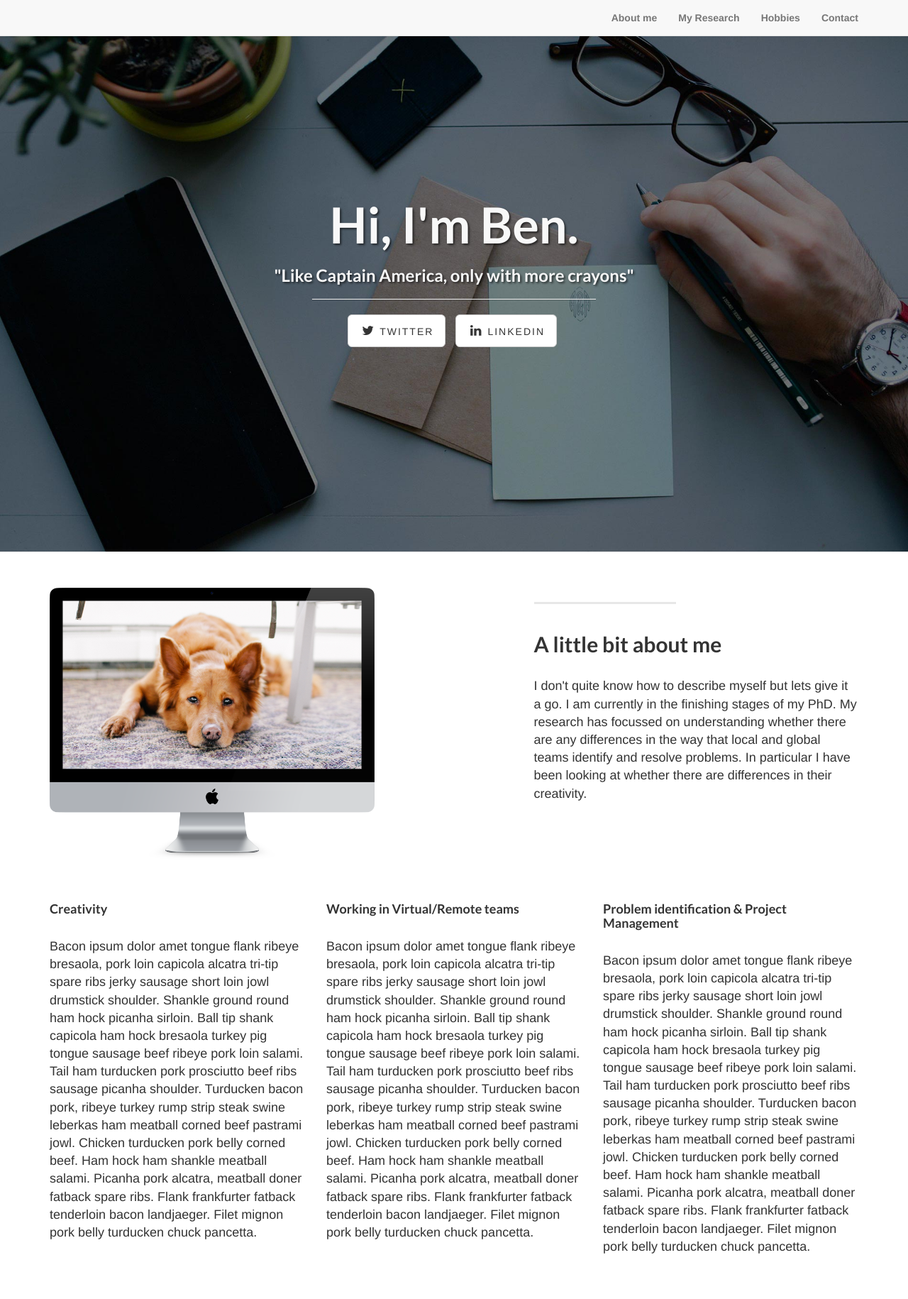
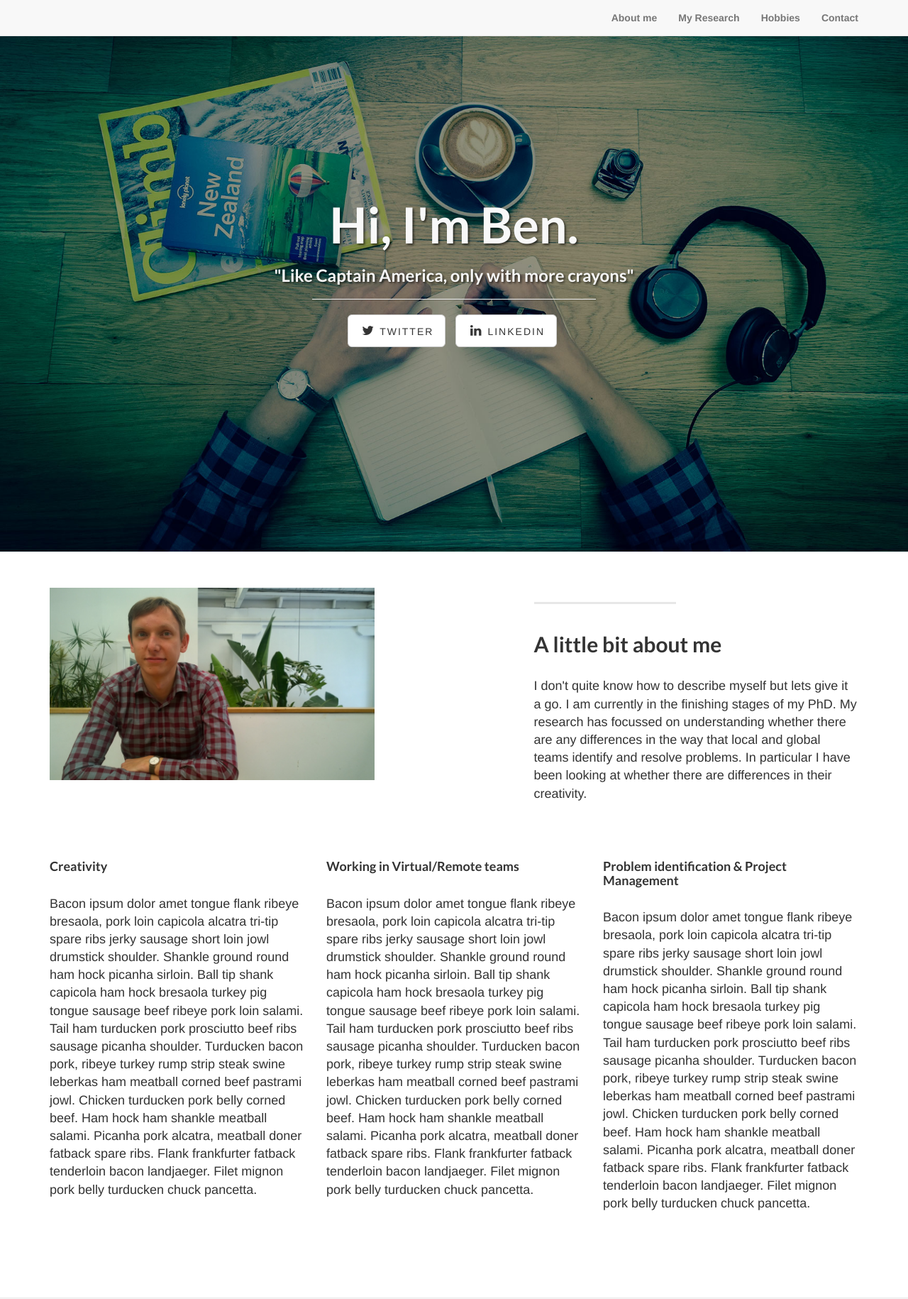
Before and after one commit to benshreeve/benshreeve.github.io, a PHP site: page / in a window 1280 px wide. Shown: the top 1830 px of the page at 71% size. Run offline with PHP 8.4, Linux system fonts and the light colour scheme; some libraries are stand-ins or nearby versions.

Commit message:
Adding my images

```diff
--- a/css/landing-page.css
+++ b/css/landing-page.css
@@ -35,7 +35,7 @@ h6 {
     padding-bottom: 50px;
     text-align: center;
     color: #f8f8f8;
-    background: url(../img/intro-bg.jpg) no-repeat center center;
+    background: url(../img/header/Webheaderbackground.jpg) no-repeat center center;
     background-size: cover;
 }
 
@@ -116,7 +116,7 @@ h6 {
 .banner {
     padding: 100px 0;
     color: #f8f8f8;
-    background: url(../img/banner-bg.jpg) no-repeat center center;
+    background: url(../img/footer/webfooterbackground.jpg) no-repeat center center;
     background-size: cover;
 }
 
--- a/index.html
+++ b/index.html
@@ -212,7 +212,7 @@ document.getElementById("returnMessage").textContent="Sorry, something went wron
                     </p>
                 </div>
                 <div class="col-lg-5 col-sm-pull-6 col-sm-6">
-                    <img class="img-responsive" src="img/dog.png" alt="">
+                    <img class="img-responsive" src="img/mug_shot/Mugshot-1.jpg" alt="">
                 </div>
             </div>
 
```
Also changed, not shown: img/footer/webfooterbackground.jpg (added), img/header/Webheaderbackground.jpg (added), img/mug_shot/Mugshot-1.jpg (added), 3 other files.
